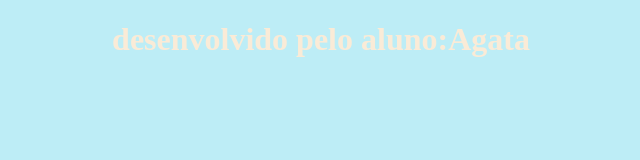
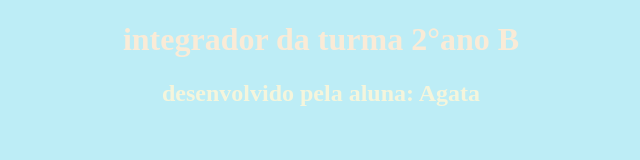
Before and after one commit to agatagaspar/projeto-integrador-, a plain HTML site: page index.html in a window 1280 px wide. Shown: the whole page, without its empty margins (319-959 px from the left). Drawn offline with Linux system fonts and the light colour scheme.

Commit message:
Update headings and project description in index.html

```diff
--- a/index.html
+++ b/index.html
@@ -7,7 +7,7 @@
     <link rel="stylesheet" href="style.css">
 </head>
 <body>
-  <projeto integrador da turma 2°ano B ></projeto>
-  <h1>desenvolvido pelo aluno:Agata </h2>
+  <h1>integrador da turma 2°ano B</h1>
+  <h2>desenvolvido pela aluna: Agata </h2>
 </body>
 </html>
```
